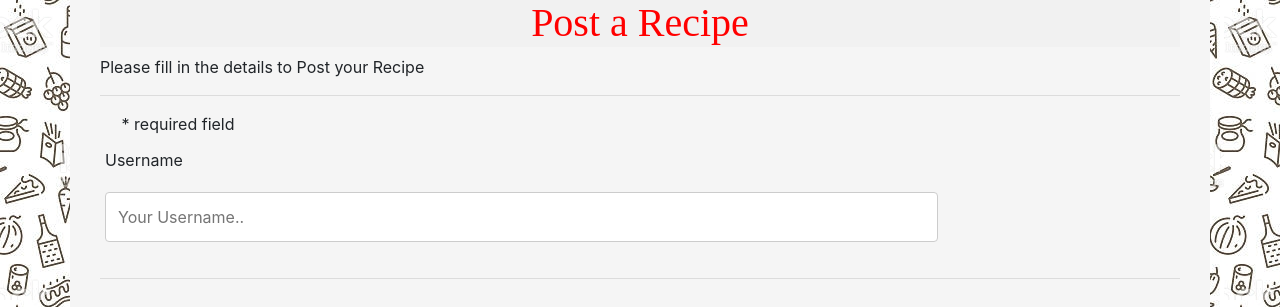
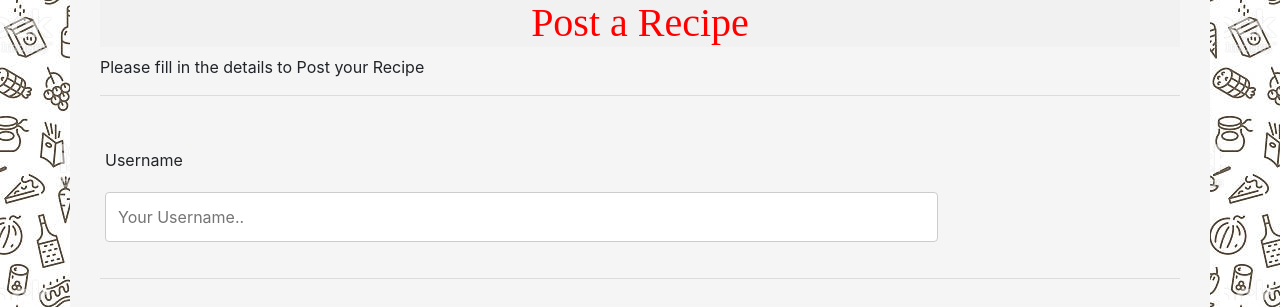
Before and after one commit to brogrammer2000/fud-hub_2.0, a PHP site: page /post.php in a window 1280 px wide. Shown: the part 312-619 px from the top of the page. Run offline with PHP 8.4, Linux system fonts and the light colour scheme; a user stored in the database is signed in.

Commit message:
Update post.php

```diff
--- a/post.php
+++ b/post.php
@@ -28,7 +28,7 @@
             <h1>Post a Recipe</h1>
             <p>Please fill in the details to Post your Recipe</p>
             <hr>
-            <span class="require" style="margin-left: 2%">* required field</span>
+            <span class="require" style="margin-left: 2%"></span>
             <form method="POST" action="create.php">
                 <div class="row">
                     <div class="col-25">
```
